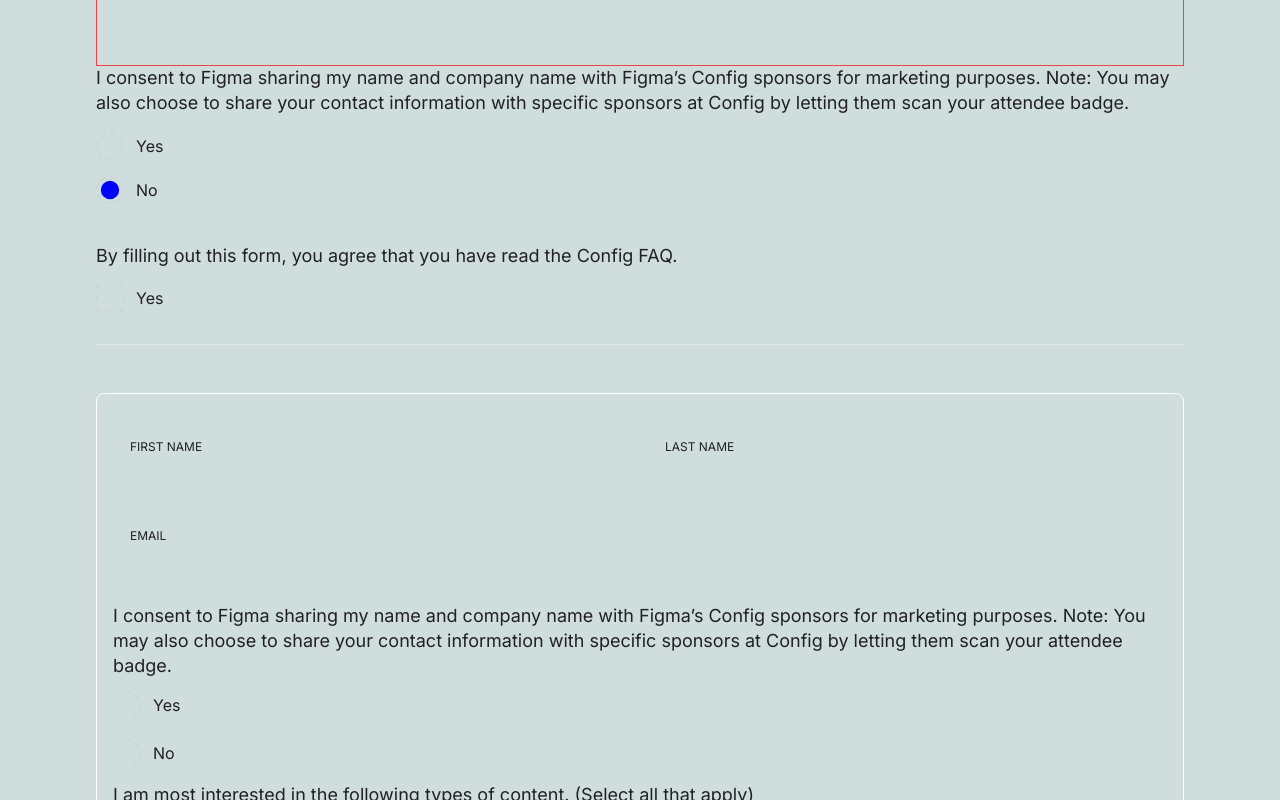
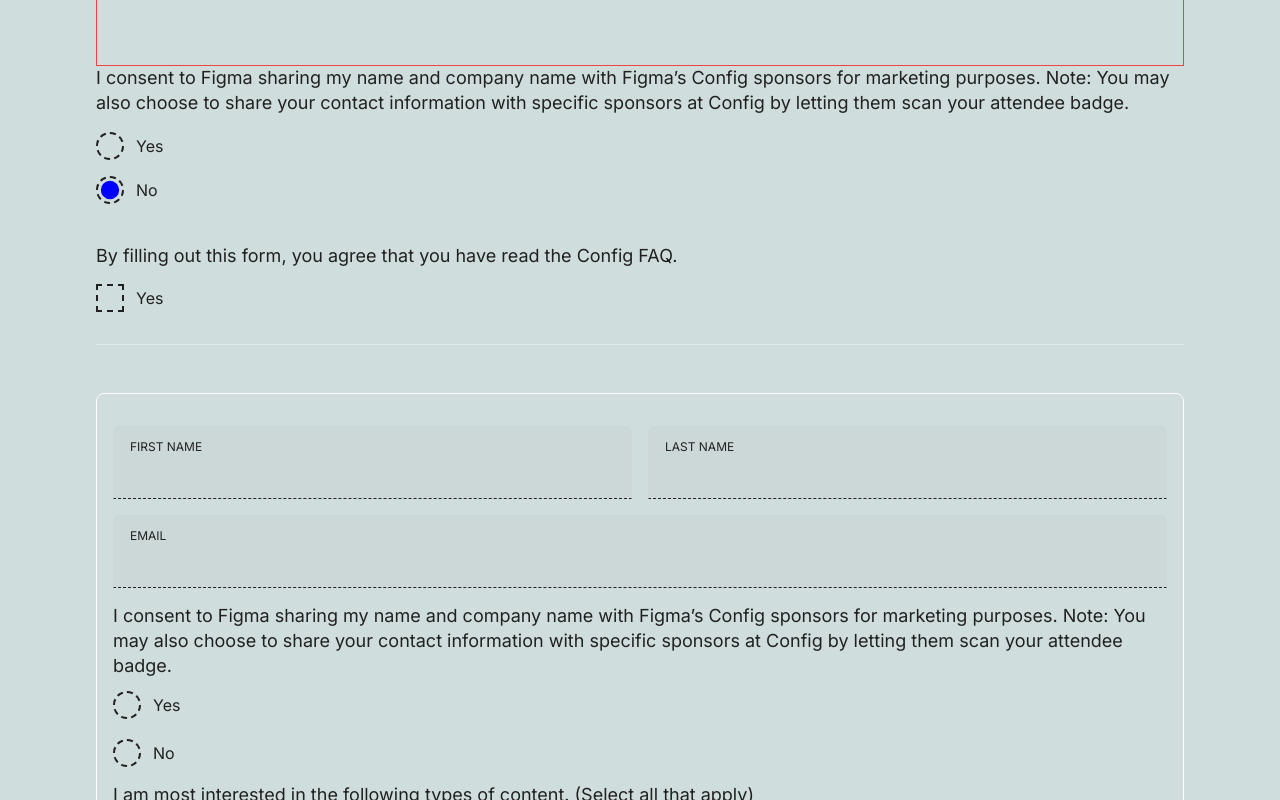
Before and after one commit to rttnbrgr/formkit, a Next.js app: page /demo in a window 1280 px wide. Shown: the part 600-1400 px from the top of the page. Built offline with nearby package versions, Linux system fonts and the light colour scheme.

Commit message:
update color usage in components

```diff
--- a/src/components/ui/checkbox.tsx
+++ b/src/components/ui/checkbox.tsx
@@ -17,7 +17,7 @@
  * Checkbox Container
  */
 const _box = "group peer shrink-0 h-7 w-7 p-0.5";
-const _border = "border-2 border-dashed border-form";
+const _border = "border-2 border-dashed border-form-fg";
 const _focus =
   "ring-offset-background focus-visible:outline-none focus-visible:ring-2 focus-visible:ring-ring focus-visible:ring-offset-2";
 const _checked = "";
@@ -28,7 +28,7 @@
  * Checkbox Indicator
  */
 const _innerBox = "flex items-center justify-center w-full h-full";
-const _innerChecked = "text-current bg-interactive text-interactive-foreground";
+const _innerChecked = "text-current bg-interactive text-interactive-fg";
 
 type CheckboxRef = React.ElementRef<typeof CheckboxPrimitive.Root>;
 type CheckboxProps = React.ComponentPropsWithoutRef<
--- a/src/components/ui/form.tsx
+++ b/src/components/ui/form.tsx
@@ -182,7 +182,7 @@
 
   return (
     <>
-      {/* <div className="text-blackk font-sans text-lg font-normal leading-snug">
+      {/* <div className="text-fg font-sans text-lg font-normal leading-snug">
         I consent to Figma sharing my name and company name with Figma’s Config
         sponsors for marketing purposes. Note: You may also choose to share your
         contact information with specific sponsors at Config by letting them
@@ -191,10 +191,7 @@
       <p
         ref={ref}
         id={formDescriptionId}
-        className={cn(
-          "text-blackk font-sans text-lg font-normal leading-snug",
-          className
-        )}
+        className={cn("font-sans text-lg font-normal leading-snug", className)}
         {...props}
       />
     </>
--- a/src/components/ui/input-wrap.tsx
+++ b/src/components/ui/input-wrap.tsx
@@ -4,12 +4,12 @@
 import { cva, VariantProps } from "class-variance-authority";
 
 // need modified fill
-const _base = "flex flex-col px-4 pt-3 pb-[1px] gap-1.5 rounded-t-md bg-grey2";
-const _border = "border border-dashed border-transparent border-b-blackk";
+const _base = "flex flex-col px-4 pt-3 pb-[1px] gap-1.5 rounded-t-md bg-form";
+const _border = "border border-dashed border-transparent border-b-form-fg";
 const _focus =
-  "focus-within:border-2 focus-within:border-solid focus-within:border-blackk focus-within:pt-[11px] focus-within:px-[15px] focus-within:pb-0";
+  "focus-within:border-2 focus-within:border-solid focus-within:border-form-fg focus-within:pt-[11px] focus-within:px-[15px] focus-within:pb-0";
 const _error =
-  "border-redNew border-solid focus-within:border-redNew text-redNew";
+  "border-error-fg border-solid focus-within:border-error-fg text-error-fg";
 
 // ? set text to be contextual
 // ? set height or adjust padding
--- a/src/components/ui/label.tsx
+++ b/src/components/ui/label.tsx
@@ -23,7 +23,7 @@
     },
     hasError: {
       false: "",
-      true: "text-redNew",
+      true: "text-error-fg",
     },
   },
   defaultVariants: {
--- a/src/components/ui/radio-group.tsx
+++ b/src/components/ui/radio-group.tsx
@@ -30,7 +30,7 @@
 
 // Item
 const _box = "aspect-square h-7 w-7 rounded-full";
-const _border = "border-2 border-dashed border-form";
+const _border = "border-2 border-dashed border-form-fg";
 const _typography = "text-primary";
 const _focus =
   "ring-offset-background focus:outline-none focus-visible:ring-2 focus-visible:ring-ring focus-visible:ring-offset-2";
```
